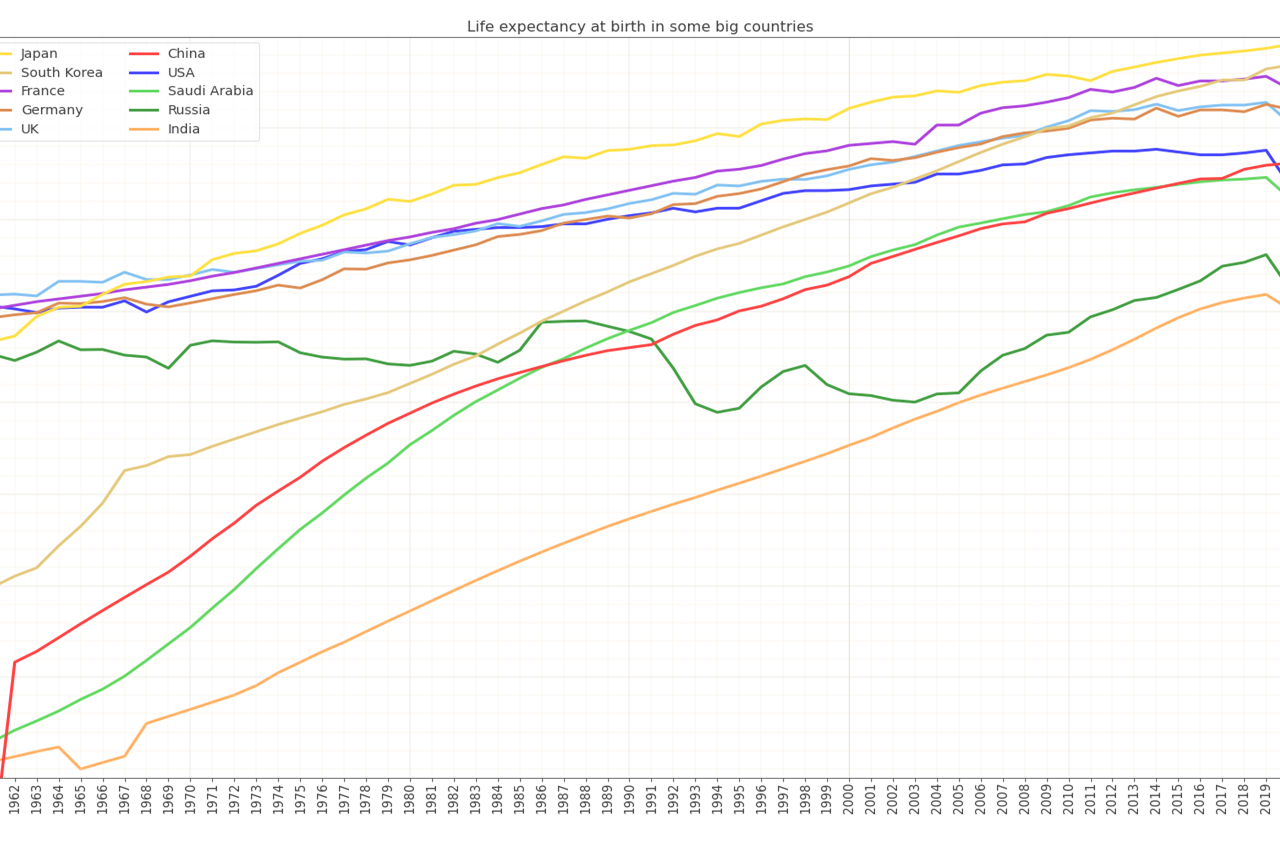
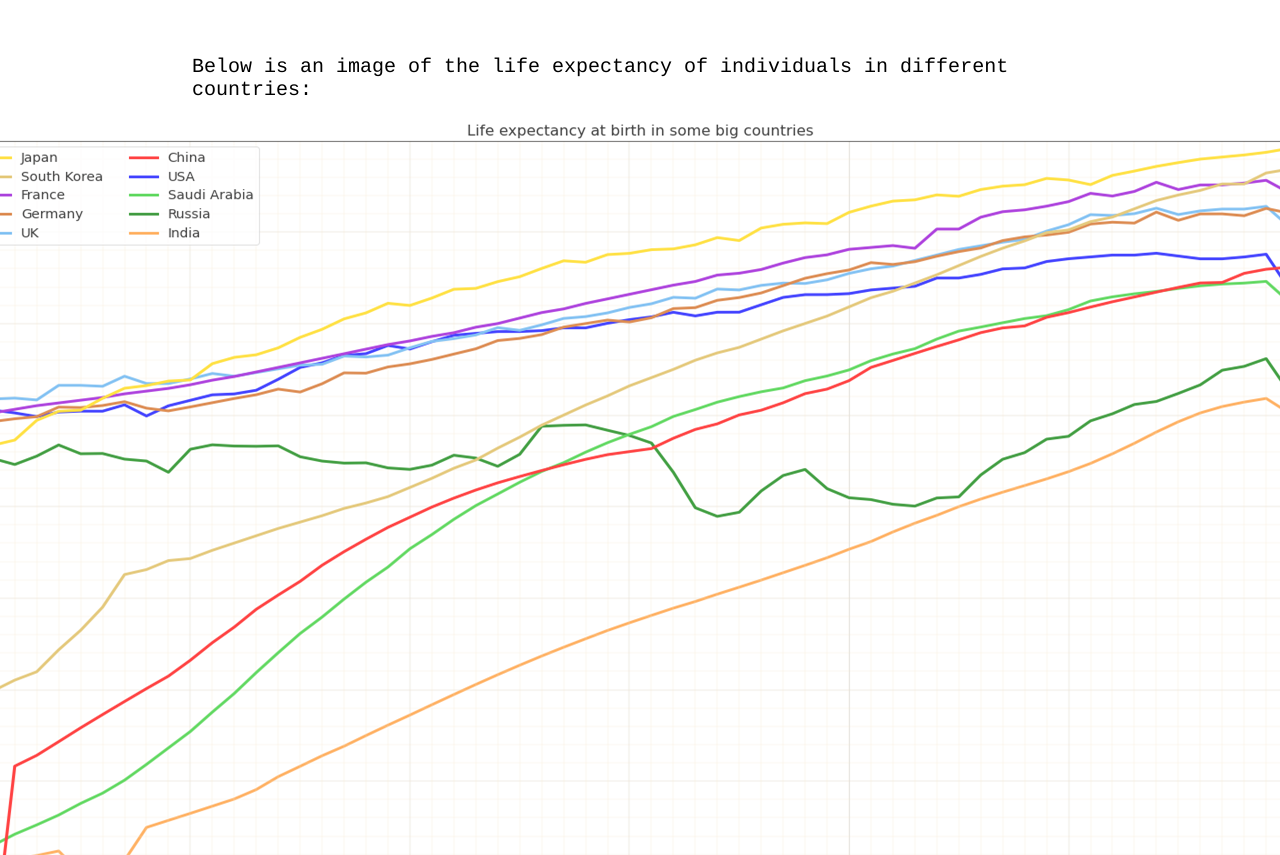
Before and after one commit to bnudelman2/bnudelman2.github.io, a plain HTML site: page index.html in a window 1280 px wide. Shown: the part 7932-8787 px from the top of the page. Drawn offline with Linux system fonts and the light colour scheme.

Commit message:
Update index.html

```diff
--- a/index.html
+++ b/index.html
@@ -129,7 +129,12 @@
         <p>
             I distinctly remember years ago, sometime in middle school, I felt rather philosophical asking my mother why time passes so quickly. <em>If a minute felt so quick, and a week felt like a day, then won’t 100 years pass so quickly too? What happens after that?</em> It was a tough conversation to have, accepting the impermanence of life, and understanding that one day I will lose everyone that I find so dear to me. As Hamid says in <em>Exit West</em>, “the notion of death, of temporariness, can remind us of the value of things…” (Hamid, 205). I will admit I cried with my mother that day for the first time in years.
         </p>
+        <br>
+        <p>
+            Below is an image of the life expectancy of individuals in different countries:
+        </p>
         <div class = "bgimg-5"></div>
+
         <br>
         <p>
             What we make of the time on the Earth and after death, however, can influence our own meaning of life, and this meaning is often determined by religion and moral beliefs. As a Jew by ethnicity, I never really delved into or practiced any religion. However, in recent times I have chosen to learn more about Christianity and Judaism. The belief in a life after death is a common belief among some Jews, but the word עולם הבא, which means “next world”, is never found in the Bible. In Christianity, a close relationship with God during one’s time on Earth is believed to provide entrance to Heaven. Christians and Messianic Jews believe in the Second Coming, during which the Messiah, Jesus Christ, will return, resurrect those who were righteous, and bring them to Heaven.
```
